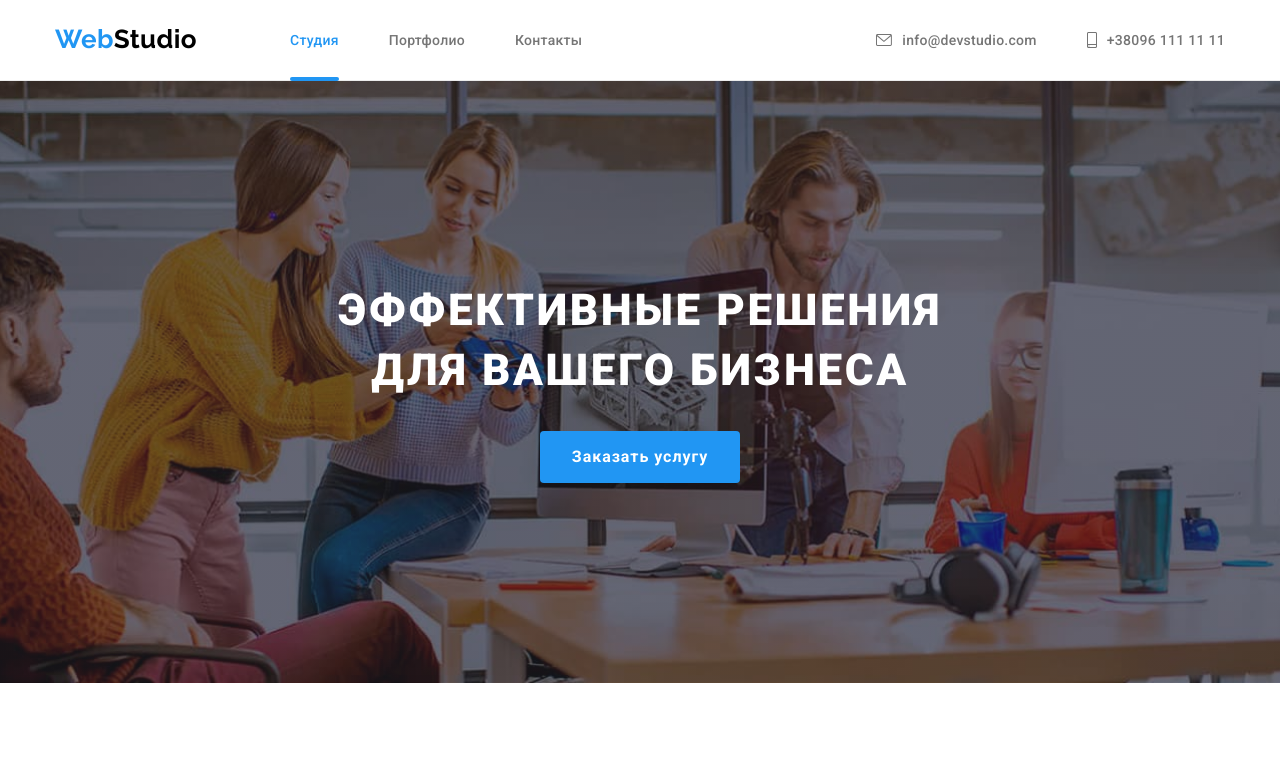
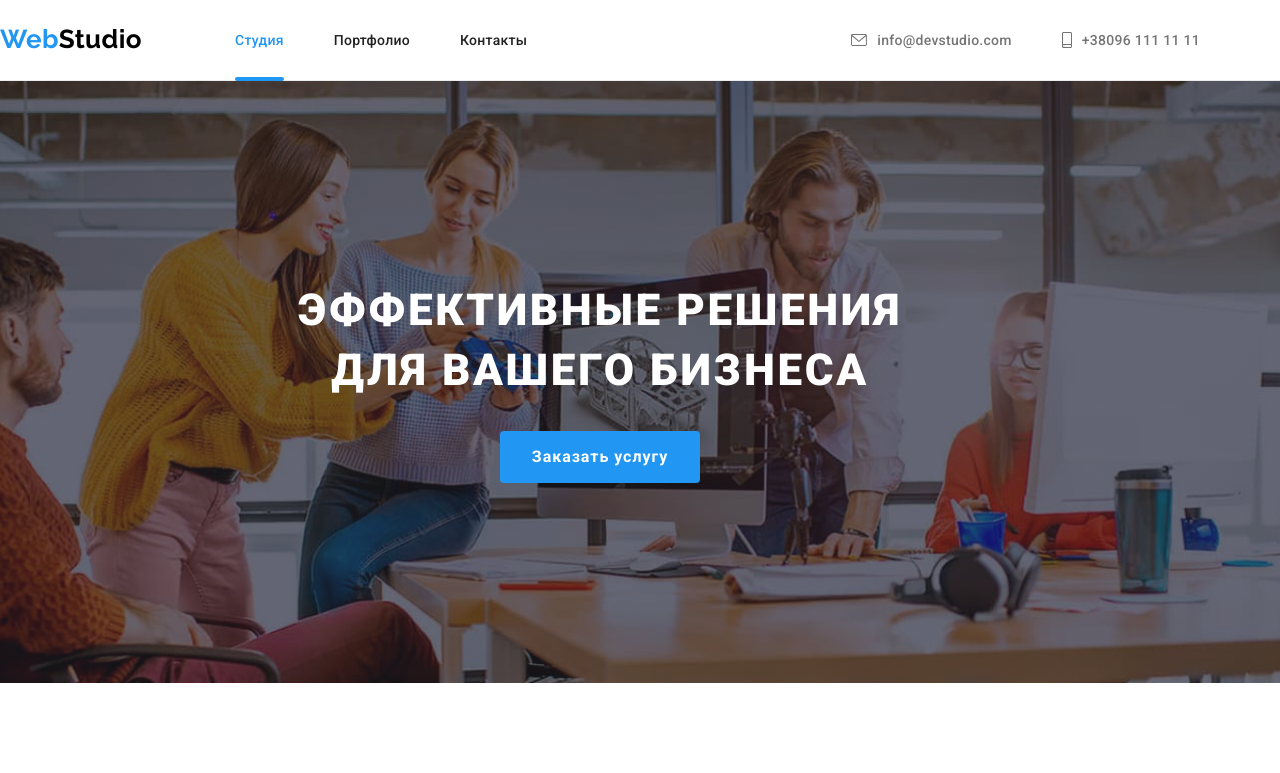
Before and after one commit to RomanStoichev/goit-markup-hw-08, a plain HTML site: page index.html in a window 1280 px wide. Shown: the top 773 px of the page. Drawn offline with nearby package versions, Linux system fonts and the light colour scheme; files that its build step writes are made by us from their sources.

Commit message:
smth wrong

```diff
--- a/sass/components/_body.scss
+++ b/sass/components/_body.scss
@@ -26,17 +26,18 @@ a {
   text-decoration: none;
 }
 .container {
-  max-width: 480px;
+  // margin-left: auto;
+  // margin-right: auto;
+  // padding: 0 15px;
+  // max-width: 480px;
+  @media screen and (min-width: 480px) {
+  }
 
-  margin-left: auto;
-  margin-right: auto;
-  padding: 0 15px;
-
-  @media (min-width: 768px) {
-    max-width: 768px;
+  @media screen and (min-width: 768px) {
+    width: 768px;
   }
-  @media (min-width: 1200px) {
-    max-width: 1200px;
+  @media screen and (min-width: 1200px) {
+    width: 1200px;
   }
 }
 .visually-hidden {
--- a/sass/components/_header.scss
+++ b/sass/components/_header.scss
@@ -41,7 +41,7 @@
   line-height: 1.143;
   letter-spacing: 0.02em;
 
-  color: var(--title-text-color);
+  color: $title-text-color;
   transition: color 250ms cubic-bezier(0.4, 0, 0.2, 1);
 
   &:hover,
--- a/sass/components/_mixins.scss
+++ b/sass/components/_mixins.scss
@@ -1,15 +1,15 @@
-@mixin for-mobile-only {
-  @media (min-width: 480px) {
-    @content;
-  }
-}
-@mixin for-tablet-only {
-  @media (min-width: 768px) {
-    @content;
-  }
-}
-@mixin for-desktop-up {
-  @media (min-width: 1200px) {
-    @content;
-  }
-}
+// @mixin for-mobile-only {
+//   @media (min-width: 480px) {
+//     @content;
+//   }
+// }
+// @mixin for-tablet-only {
+//   @media (min-width: 768px) {
+//     @content;
+//   }
+// }
+// @mixin for-desktop-up {
+//   @media (min-width: 1200px) {
+//     @content;
+//   }
+// }
```
Also changed, not shown: sass/main.css (added), 1 other file.
